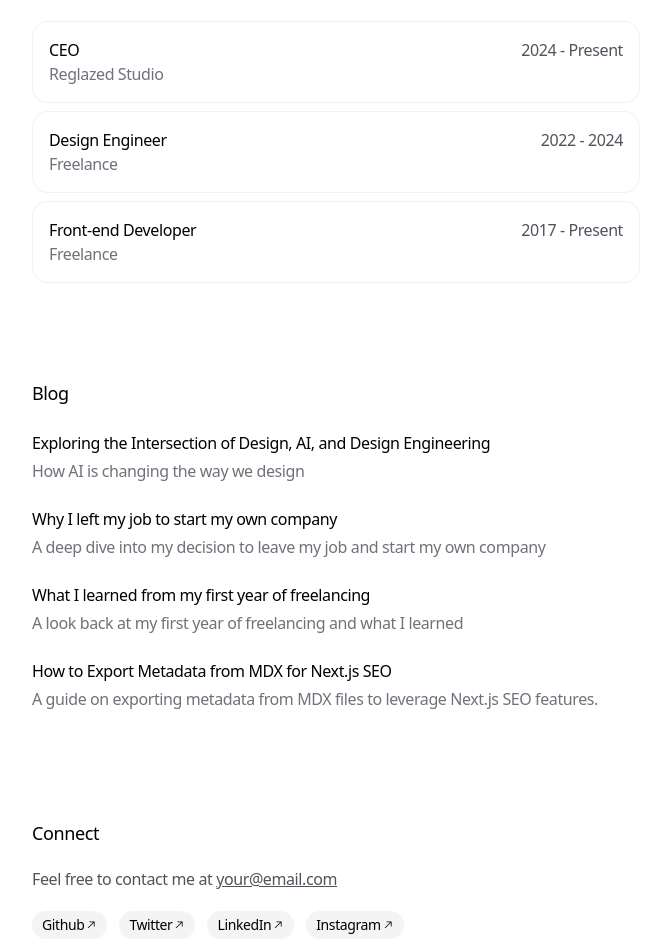
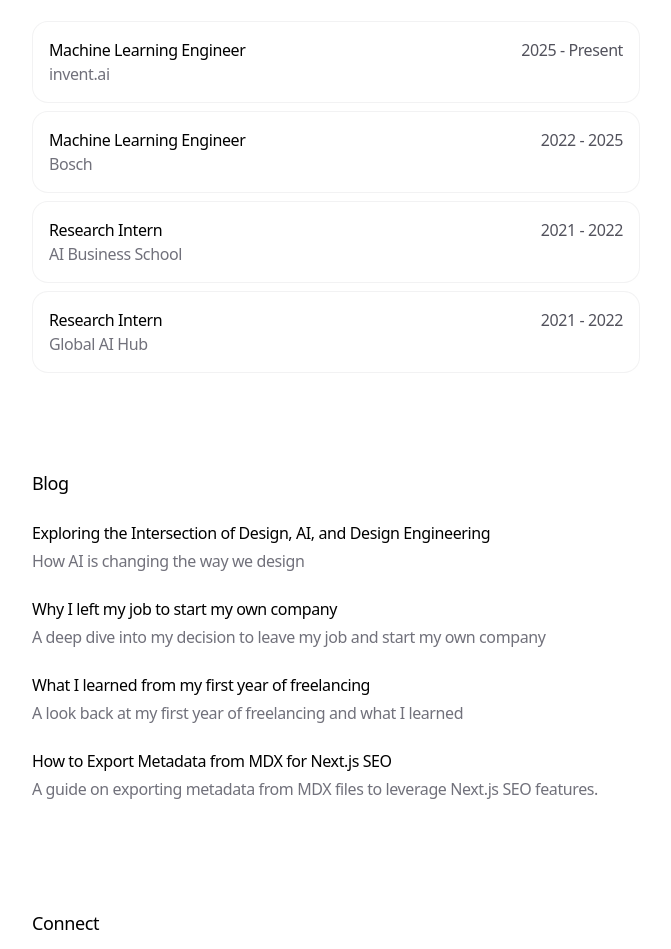
Before and after one commit to exactml/portfolio, a Next.js app: page / in a window 1280 px wide. Shown: the part 723-1672 px from the top of the page, without its empty margins (304-975 px from the left). Built offline with nearby package versions, Linux system fonts and the light colour scheme.

Commit message:
chore: Inject my personal sharable info into template website.

```diff
--- a/app/data.ts
+++ b/app/data.ts
@@ -49,28 +49,36 @@ export const PROJECTS: Project[] = [
 
 export const WORK_EXPERIENCE: WorkExperience[] = [
   {
-    company: 'Reglazed Studio',
-    title: 'CEO',
-    start: '2024',
+    company: 'invent.ai',
+    title: 'Machine Learning Engineer',
+    start: '2025',
     end: 'Present',
-    link: 'https://ibelick.com',
+    link: 'https://www.invent.ai/',
     id: 'work1',
   },
   {
-    company: 'Freelance',
-    title: 'Design Engineer',
+    company: 'Bosch',
+    title: 'Machine Learning Engineer',
     start: '2022',
-    end: '2024',
-    link: 'https://ibelick.com',
+    end: '2025',
+    link: 'https://www.bosch.com/',
     id: 'work2',
   },
   {
-    company: 'Freelance',
-    title: 'Front-end Developer',
-    start: '2017',
-    end: 'Present',
-    link: 'https://ibelick.com',
+    company: 'AI Business School',
+    title: 'Research Intern',
+    start: '2021',
+    end: '2022',
+    link: 'https://www.aibusinessschool.com/',
     id: 'work3',
+  },
+  {
+    company: 'Global AI Hub',
+    title: 'Research Intern',
+    start: '2021',
+    end: '2022',
+    link: 'https://www.globalaihub.com/',
+    id: 'work4',
   },
 ]
 
@@ -106,20 +114,16 @@ export const BLOG_POSTS: BlogPost[] = [
 export const SOCIAL_LINKS: SocialLink[] = [
   {
     label: 'Github',
-    link: 'https://github.com/ibelick',
-  },
-  {
-    label: 'Twitter',
-    link: 'https://twitter.com/ibelick',
+    link: 'https://github.com/exactml',
   },
   {
     label: 'LinkedIn',
-    link: 'https://www.linkedin.com/in/ibelick',
+    link: 'https://www.linkedin.com/in/eslemkarakas/',
   },
   {
     label: 'Instagram',
-    link: 'https://www.instagram.com/ibelick',
+    link: 'https://www.instagram.com/eslem.karakas',
   },
 ]
 
-export const EMAIL = 'your@email.com'
+export const EMAIL = 'eslem.karakas.tr@gmail.com'
--- a/app/header.tsx
+++ b/app/header.tsx
@@ -7,7 +7,7 @@ export function Header() {
     <header className="mb-8 flex items-center justify-between">
       <div>
         <Link href="/" className="font-medium text-black dark:text-white">
-          Julien Nim
+          Eslem Karakaş
         </Link>
         <TextEffect
           as="p"
--- a/app/page.tsx
+++ b/app/page.tsx
@@ -137,8 +137,8 @@ export default function Personal() {
       >
         <div className="flex-1">
           <p className="text-zinc-600 dark:text-zinc-400">
-            Focused on creating intuitive and performant web experiences.
-            Bridging the gap between design and development.
+            A machine learning engineer who thinks like a data scientist,
+            builds like a software engineer.
           </p>
         </div>
       </motion.section>
```
